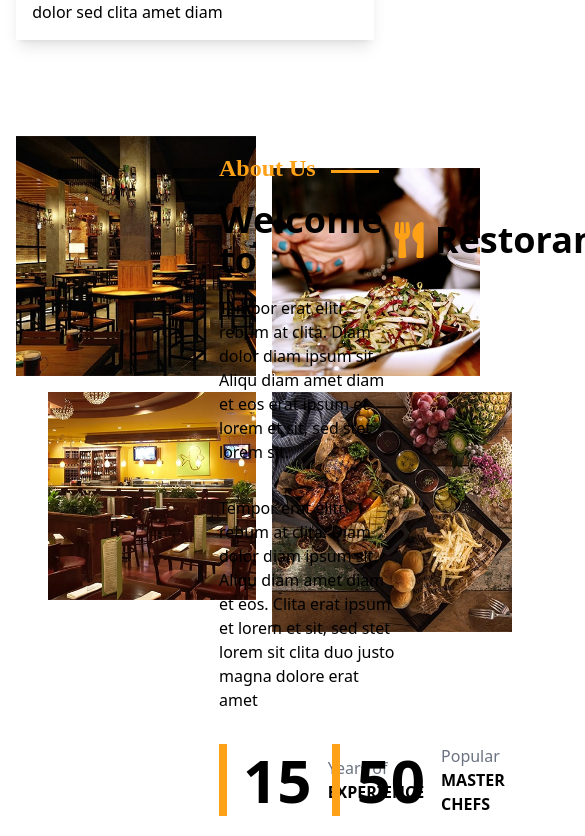
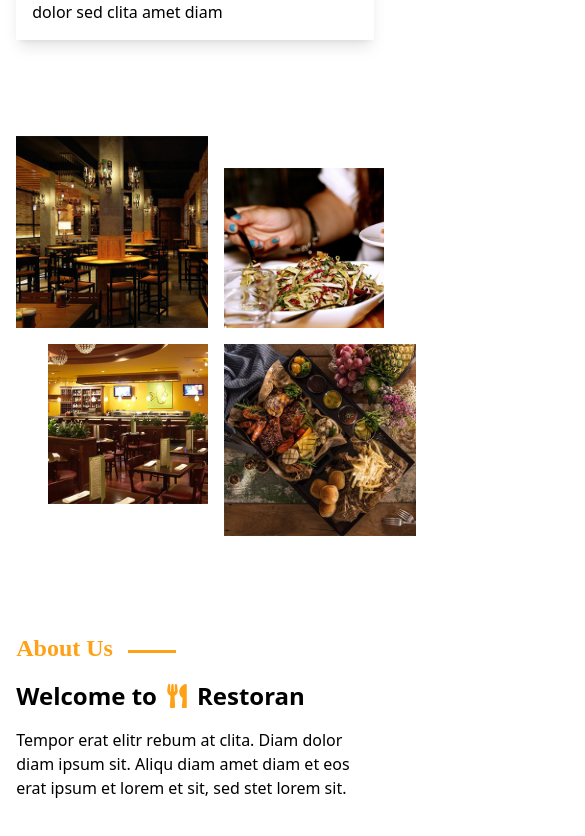
Before and after one commit to 0rakib0/Ziro-Nine-Cafe, a React (Vite) app: page / in a window 390 px wide. Shown: the part 1862-2698 px from the top of the page, 585 px wide, since content can reach past the window. Built offline with nearby package versions, Linux system fonts and the light colour scheme.

Commit message:
about us section successfully responesive

```diff
--- a/src/Pagase/HomePages/About/About.jsx
+++ b/src/Pagase/HomePages/About/About.jsx
@@ -6,36 +6,36 @@ import image4 from '../../../../public/about-4.jpg'
 
 const About = () => {
     return (
-        <div className="mt-24 w-11/12 mx-auto flex gap-6">
-            <div className='flex gap-4 w-6/12'>
+        <div className="mt-24 w-11/12 mx-auto lg:flex gap-6">
+            <div className='flex md:justify-center gap-4 lg:w-6/12'>
                 <div>
                     <div>
                         <div>
-                            <img src={image1} className='w-[15rem]' alt="" />
+                            <img src={image1} className='md:w-[15rem] w-[12rem]' alt="" />
                         </div>
-                        <div className='w-[13rem] ml-8 mt-4'>
+                        <div className='md:w-[13rem] w-[10rem] ml-8 mt-4'>
                             <img src={image2} alt="" />
                         </div>
                     </div>
                 </div>
                 <div>
                     <div>
-                        <div className='w-[13rem] mt-8 pb-4'>
+                        <div className='md:w-[13rem] w-[10rem] mt-8 pb-4'>
                             <img src={image3} alt="" />
                         </div>
-                        <div className='w-[15rem]'>
+                        <div className='md:w-[15rem] w-[12rem]'>
                             <img src={image4} alt="" />
                         </div>
                     </div>
                 </div>
             </div>
-            <div className='w-6/12 mt-4'>
+            <div className='lg:w-6/12 mt-24'>
                 <div className='relative'>
                     <h4 className='font-pacifico text-secondarycolor text-2xl font-semibold'>About Us</h4>
                     <div className='absolute w-[3rem] h-[3px] bg-secondarycolor top-[18px] left-[7rem]'>
                     </div>
                 </div>
-                <h4 className='flex items-center gap-2 text-4xl my-4 font-semibold'>Welcome to <span><FaUtensils className="text-secondarycolor" /></span> Restoran</h4>
+                <h4 className='flex items-center gap-2 text-2xl md:text-4xl my-4 font-semibold'>Welcome to <span><FaUtensils className="text-secondarycolor" /></span> Restoran</h4>
                 <p className='mb-8'>Tempor erat elitr rebum at clita. Diam dolor diam ipsum sit. Aliqu diam amet diam et eos erat ipsum et lorem et sit, sed stet lorem sit.</p>
                 <p className='mb-8'>
                     Tempor erat elitr rebum at clita. Diam dolor diam ipsum sit. Aliqu diam amet diam et eos. Clita erat ipsum et lorem et sit, sed stet lorem sit clita duo justo magna dolore erat amet
```
